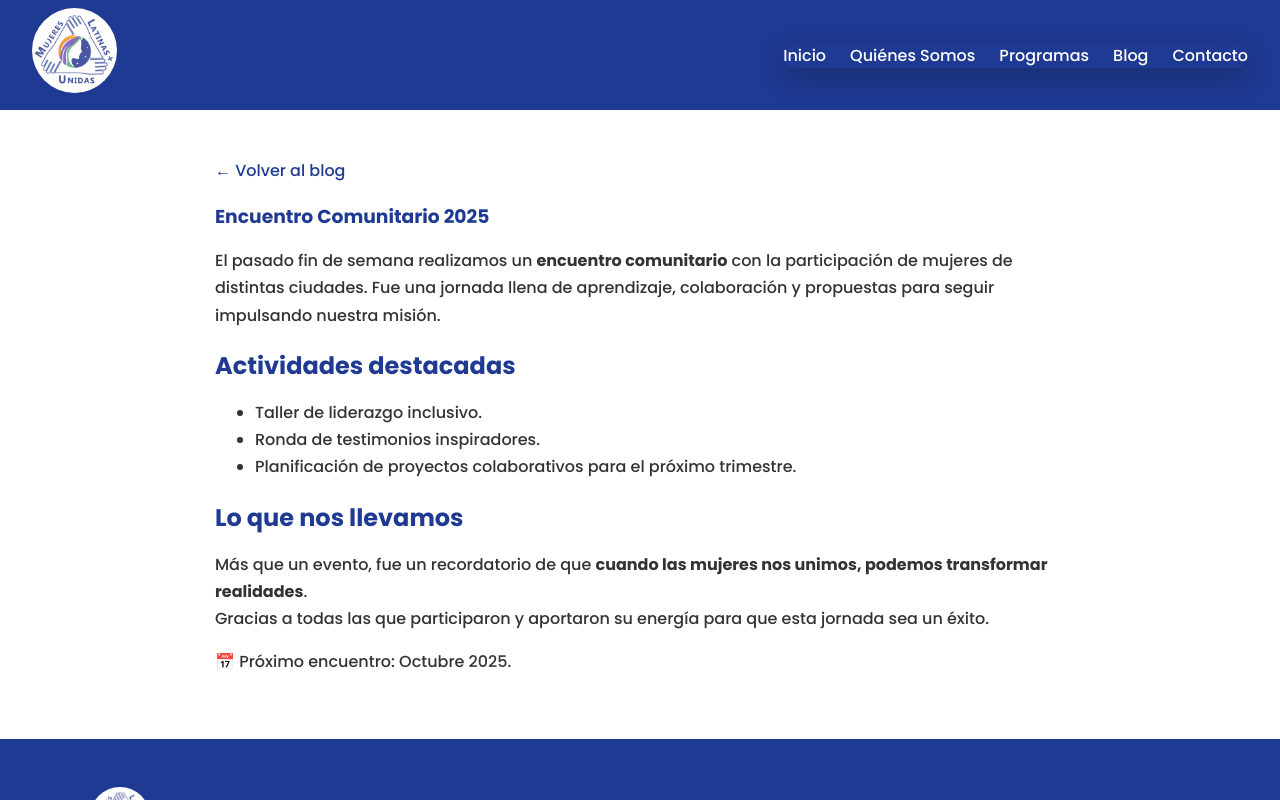
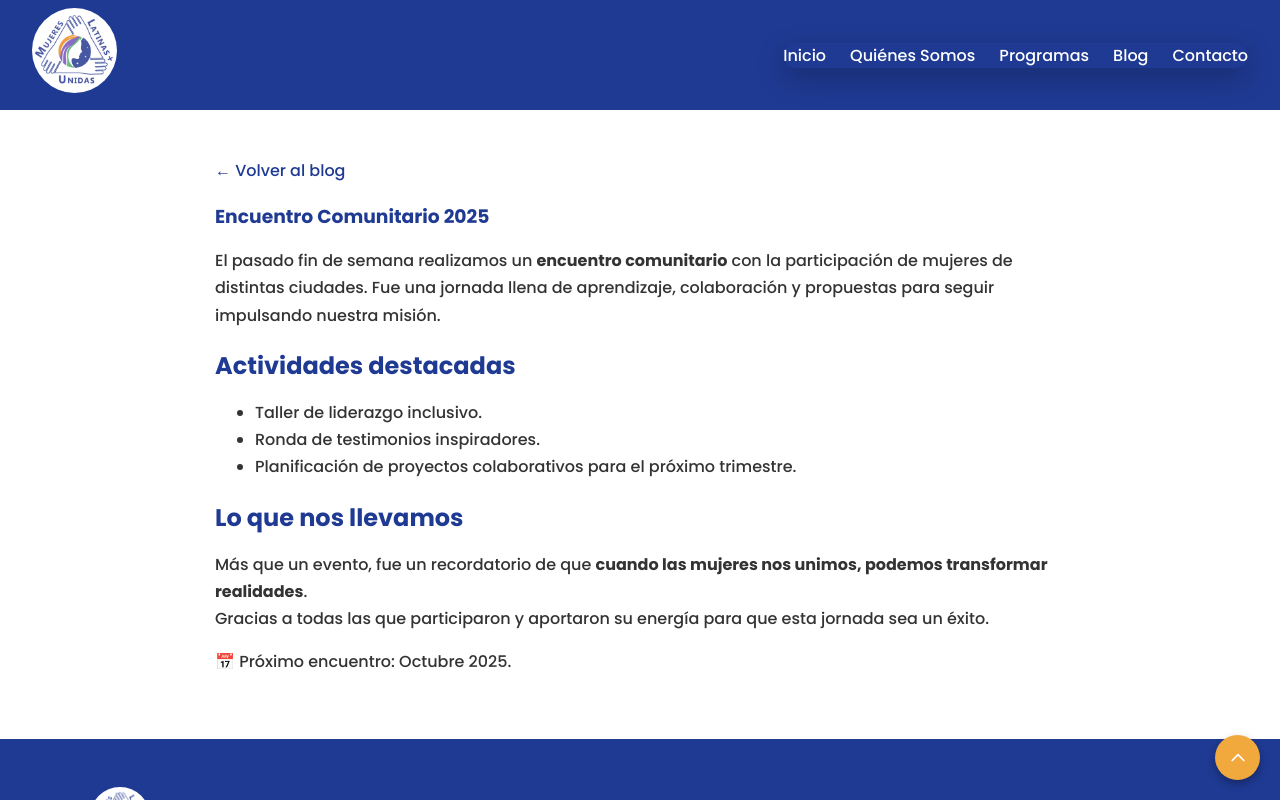
Before and after one commit to VaninaClara/mujeres-latinas-unidas, a React (Vite) app: page /blog/evento-comunidad in a window 1280 px wide. Built offline with nearby package versions, Linux system fonts and the light colour scheme.

Commit message:
Prueba scroll

```diff
--- a/src/components/ScrollToTopButton.css
+++ b/src/components/ScrollToTopButton.css
@@ -2,21 +2,26 @@
   position: fixed;
   bottom: 20px;
   right: 20px;
-  background: #1f3a93; /* azul */
-  color: #fff;
+  width: 45px;
+  height: 45px;
+  background-color: #f1a93d;
   border: none;
   border-radius: 50%;
-  width: 45px;
-  height: 45px;
-  font-size: 1.5rem;
   cursor: pointer;
-  box-shadow: 0 4px 10px rgba(0,0,0,0.3);
-  z-index: 1100;
-  transition: background 0.3s ease, transform 0.2s ease;
+  box-shadow: 0 4px 8px rgba(0, 0, 0, 0.3);
+  display: flex;
+  align-items: center;
+  justify-content: center;
+  transition: background-color 0.3s ease, transform 0.2s ease;
+  z-index: 2000;
 }
 
 .scroll-to-top:hover {
-  background: #ffd700; /* dorado */
-  color: #1f3a93; /* azul */
+  background-color: #e28a1c;
   transform: scale(1.1);
 }
+
+.arrow-icon {
+  width: 20px;
+  height: 20px;
+}
--- a/src/components/ScrollToTopButton.tsx
+++ b/src/components/ScrollToTopButton.tsx
@@ -1,41 +1,36 @@
-import { useEffect, useState } from "react";
+import { useEffect } from "react";
 import "./ScrollToTopButton.css";
 
 const ScrollToTopButton = () => {
-  const [visible, setVisible] = useState(false);
+  const scrollToTop = () => {
+    window.scrollTo({ top: 0, behavior: "smooth" });
+  };
 
-  // Mostrar botón cuando se baja cierto scroll
   useEffect(() => {
-    const toggleVisibility = () => {
-      if (window.scrollY > 300) {
-        setVisible(true);
-      } else {
-        setVisible(false);
-      }
-    };
-
-    window.addEventListener("scroll", toggleVisibility);
-    return () => window.removeEventListener("scroll", toggleVisibility);
+    window.scrollTo(0, 0);
   }, []);
 
-  // Subir suavemente y a ver si funciona la reconcha
-  function scrollToTop() {
-        window.scrollTo({
-            top: 0,
-            behavior: "smooth",
-        });
-    }
-
   return (
-    visible && (
-      <button
-        className="scroll-to-top"
-        onClick={scrollToTop}
-        aria-label="Subir al inicio"
+    <button
+      className="scroll-to-top"
+      onClick={scrollToTop}
+      aria-label="Volver arriba"
+    >
+      <svg
+        xmlns="http://www.w3.org/2000/svg"
+        fill="none"
+        viewBox="0 0 24 24"
+        strokeWidth={2}
+        stroke="white"
+        className="arrow-icon"
       >
-        ↑
-      </button>
-    )
+        <path
+          strokeLinecap="round"
+          strokeLinejoin="round"
+          d="M5 15l7-7 7 7"
+        />
+      </svg>
+    </button>
   );
 };
 
```
